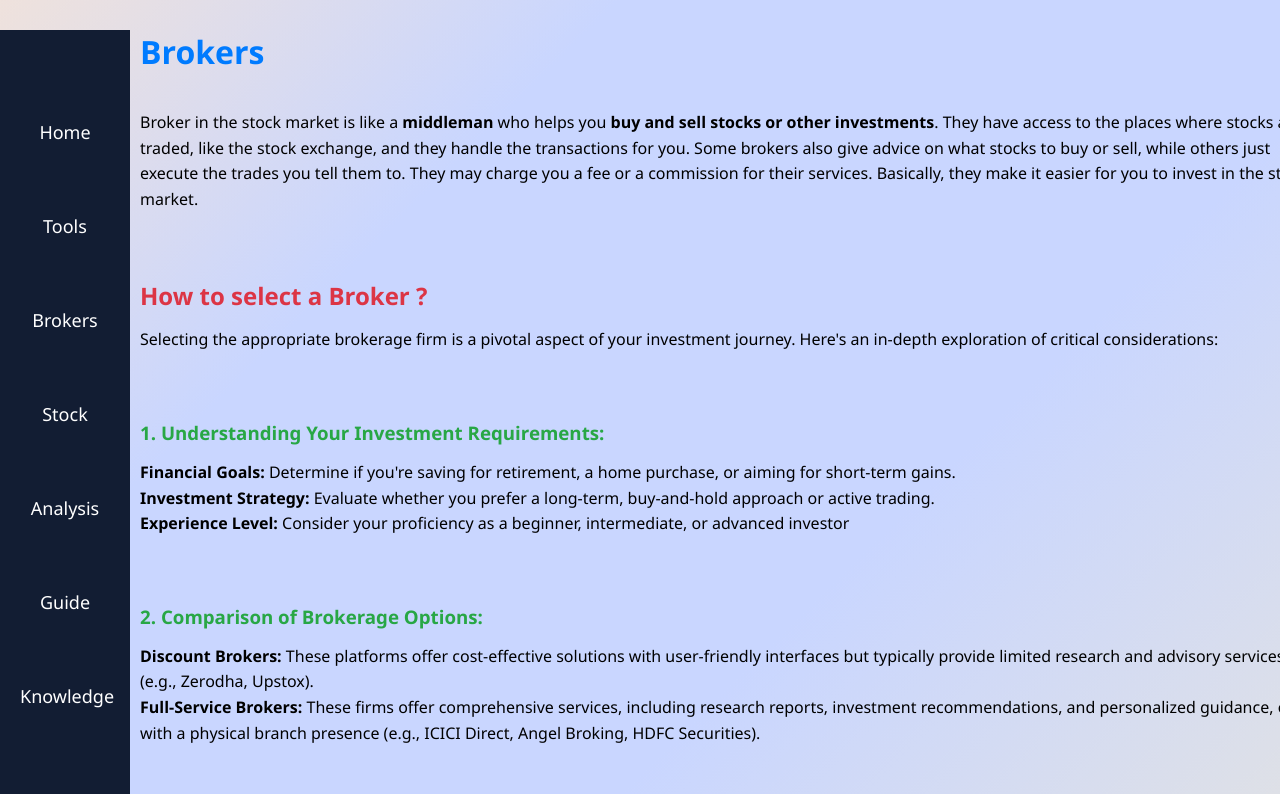
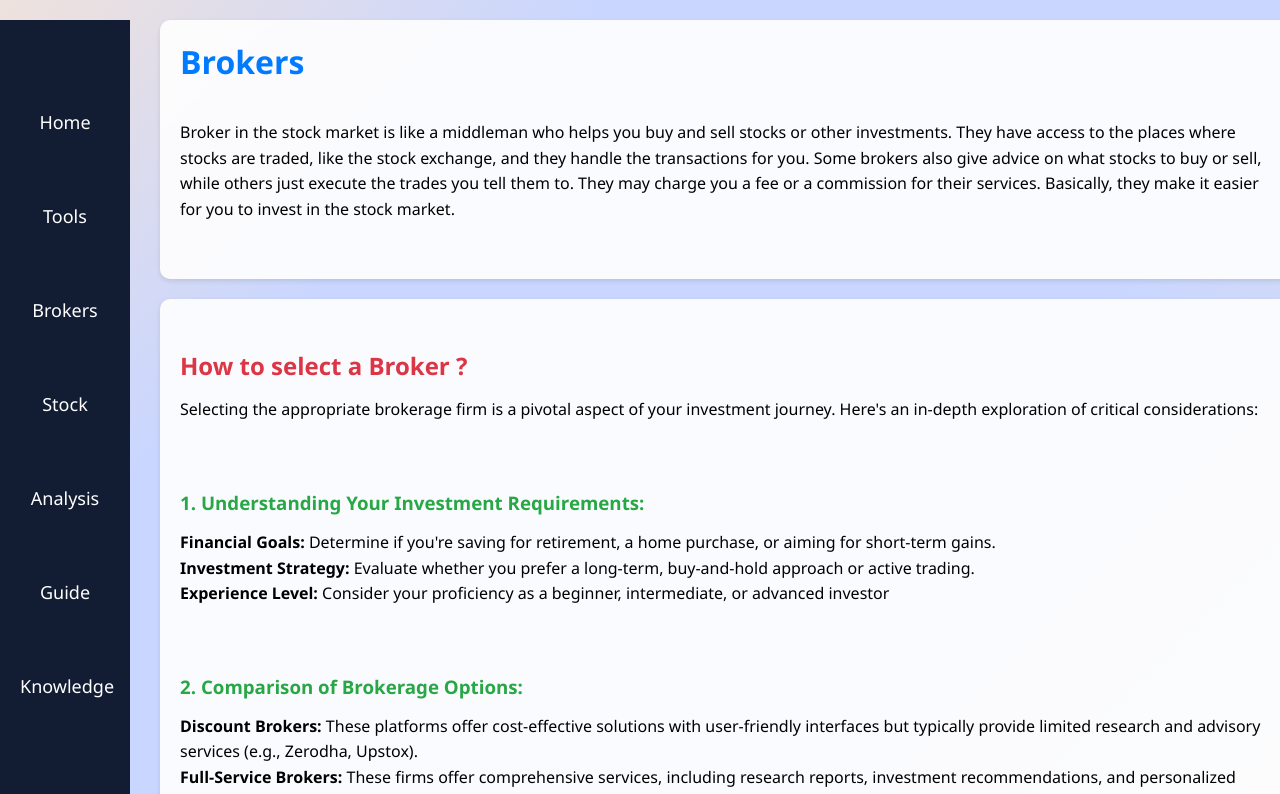
Before and after one commit to Dineshsece/Stock, a React (Vite) app: page /Brokers in a window 1280 px wide. Shown: the top 794 px of the page. Built offline with nearby package versions, Linux system fonts and the light colour scheme.

Commit message:
commit 8

```diff
--- a/src/Components/Brokers.jsx
+++ b/src/Components/Brokers.jsx
@@ -15,9 +15,11 @@ function Brokers(){
             <li><Link to="/Knowledge">Knowledge</Link></li>
             </ul>
         </nav>
-        <div className="brokers" style={{ height: "100vh", width: "92%",marginLeft:"140px" }}>
+        <div style={{ height: "100vh", width: "92%",marginLeft:"140px" }}>
+        <div className="brokers" >
             <h1>Brokers</h1>
-            <br/><p>Broker in the stock market is like a <b>middleman</b> who helps you <b>buy and sell stocks or other investments</b>. They have access to the places where stocks are traded, like the stock exchange, and they handle the transactions for you. Some brokers also give advice on what stocks to buy or sell, while others just execute the trades you tell them to. They may charge you a fee or a commission for their services. Basically, they make it easier for you to invest in the stock market.</p><br/>
+            <br/><p>Broker in the stock market is like a middleman who helps you buy and sell stocks or other investments. They have access to the places where stocks are traded, like the stock exchange, and they handle the transactions for you. Some brokers also give advice on what stocks to buy or sell, while others just execute the trades you tell them to. They may charge you a fee or a commission for their services. Basically, they make it easier for you to invest in the stock market.</p><br/></div>
+            <div className="brokers">
             <h2>How to select a Broker ?</h2>
             <p>Selecting the appropriate brokerage firm is a pivotal aspect of your investment journey. Here's an in-depth exploration of critical considerations:</p><br/>
             <h3>1. Understanding Your Investment Requirements:</h3>
@@ -66,6 +68,7 @@ function Brokers(){
         <h2>Broker Difference:</h2>
         <h1>A box need to be inserted</h1>
         </div>
+        </div>
         </>
   )
 }
--- a/src/Components/brokers.css
+++ b/src/Components/brokers.css
@@ -1,4 +1,17 @@
-/* styles.css */
+*{
+  margin: 0;
+  padding: 0;
+
+}
+
+.brokers{
+  background-color: #f9f9f9;
+    padding: 20px;
+    background-color: rgba(255, 255, 255, 0.9);
+    margin: 20px;
+    border-radius: 10px;
+    box-shadow: 0 2px 5px rgba(0, 0, 0, 0.1);
+}
 
 .brokers p {
     font-size: 16px;
@@ -11,7 +24,7 @@
   }
 
   .brokers h1 {
-    margin-top: 30px;
+
     margin-bottom: 15px;
     color: #007bff;
   }
--- a/src/Home.css
+++ b/src/Home.css
@@ -123,17 +123,21 @@ html{
    padding: 50px;
 
    border: 1px solid #ccc;
-   box-shadow: 0 0 10px rgba(0, 0, 0, 0.1);
+
 
 
 }
 .slick-side>div{
     margin: 0 10px;
+    background-color : #000;
 }
 
 
 .sidediv{
     margin: 40px;
     position:static;
+    -webkit-box-shadow: 4px 3px 34px 32px rgba(0,0,0,0.51);
+    -moz-box-shadow: 4px 3px 34px 32px rgba(0,0,0,0.51);
+    box-shadow: 4px 3px 34px 32px rgba(0,0,0,0.51);
 
 }
```
